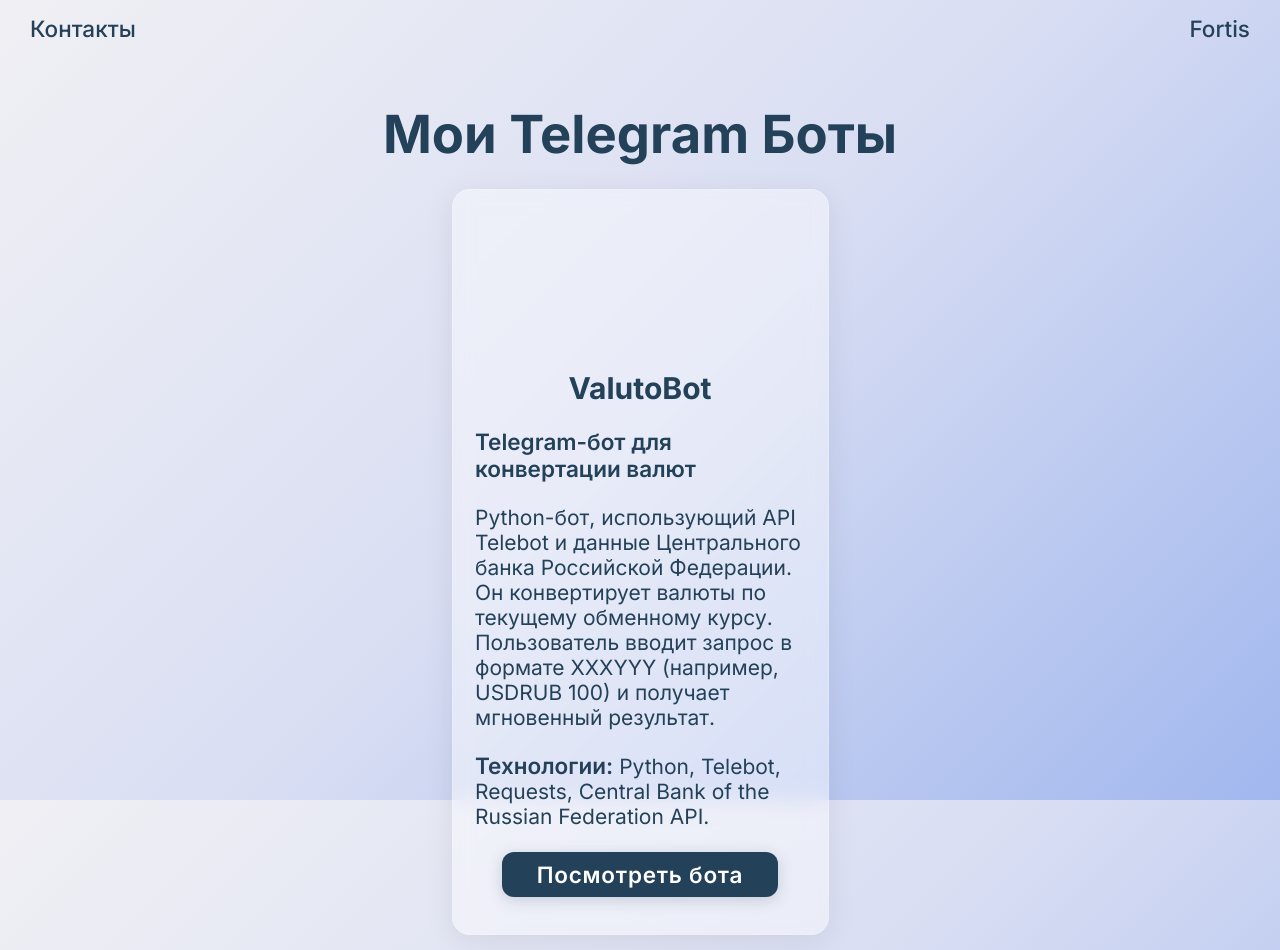
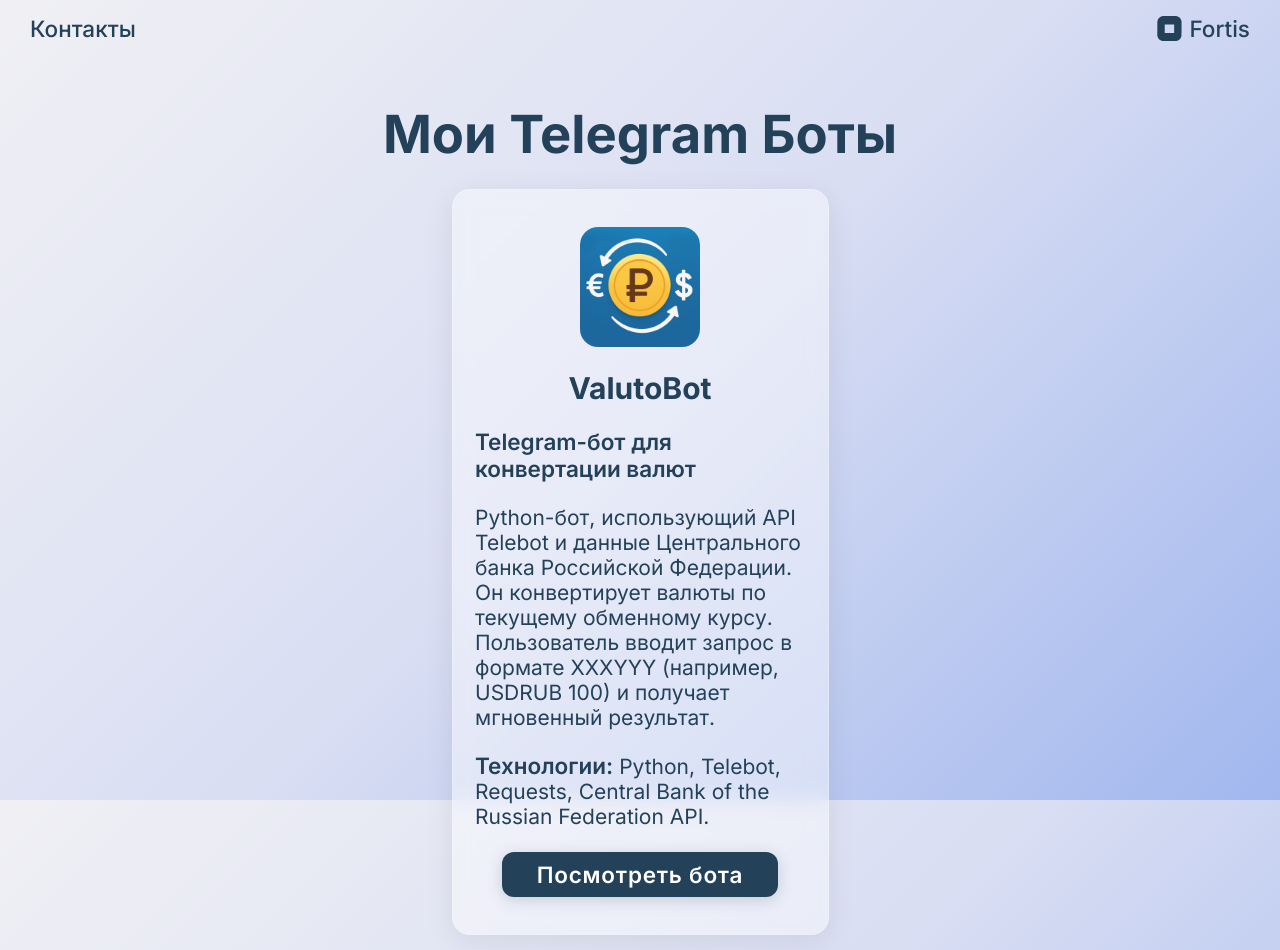
Before and after one commit to Fortis298/Portfolio, a plain HTML site: page telegram-project.html in a window 1280 px wide. Drawn offline with Linux system fonts and the light colour scheme; the site is published under a folder, as on GitHub Pages, so addresses that start at the root find nothing.

Commit message:
Fix image source paths in telegram-project.html

```diff
--- a/telegram-project.html
+++ b/telegram-project.html
@@ -14,7 +14,7 @@
     </div>
 
     <div class="logo">
-      <img class="logo-img" src="/img/logo.svg" alt="" width="25"/>
+      <img class="logo-img" src="img/logo.svg" alt="" width="25"/>
       <div class="logo-fortis">
         Fortis
       </div>
@@ -28,7 +28,7 @@
 
     <div class="blocks">
     <section class="container">
-      <img src="/img/logo-valutoBot.jpg" alt=""/>
+      <img src="img/logo-valutoBot.jpg" alt=""/>
       <h2>ValutoBot</h2>
       <p><span class="fatty">Telegram-бот для конвертации валют</span></p>
       <p>Python-бот, использующий API Telebot и данные Центрального банка Российской Федерации. Он конвертирует валюты по текущему обменному курсу. Пользователь вводит запрос в формате XXXYYY (например, USDRUB 100) и получает мгновенный результат.</p>
```
